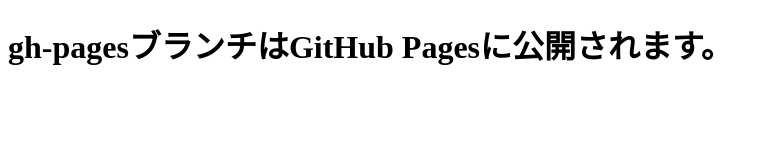
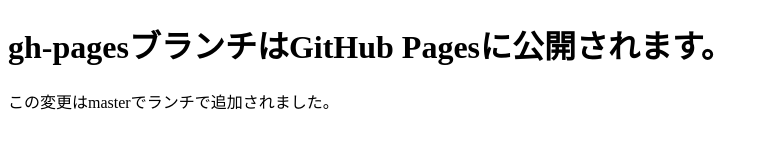
Before and after one commit to kanijpn/git-study, a plain HTML site: page index.html in a window 1280 px wide. Shown: the whole page, without its empty margins (0-768 px from the left). Drawn offline with Linux system fonts and the light colour scheme.

Commit message:
パラグラフ追加

```diff
--- a/index.html
+++ b/index.html
@@ -6,5 +6,6 @@
 </head>
 <body>
     <h1>gh-pagesブランチはGitHub Pagesに公開されます。</h1>
+    <p>この変更はmasterでランチで追加されました。</p>
 </body>
 </html>
```
